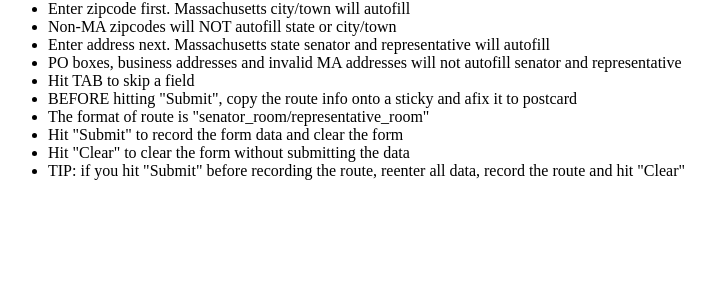
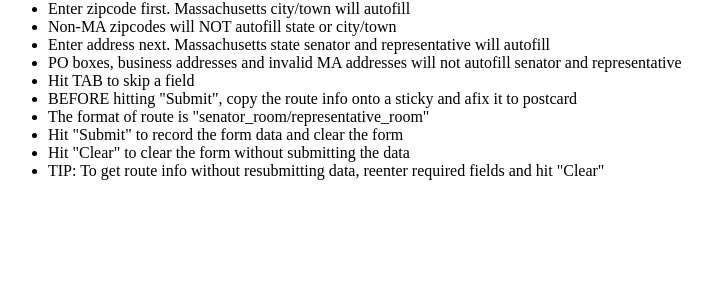
Before and after one commit to aboxer/postcard, a Flask app: template templates/form.html in a window 1280 px wide. Shown: the part 384-684 px from the top of the page, without its empty margins (0-715 px from the left). Run offline with Flask 2, Linux system fonts and the light colour scheme; the template is opened without the code that fills it, so the values that code supplies are empty.

Commit message:
update to quick instructions

```diff
--- a/templates/form.html
+++ b/templates/form.html
@@ -62,7 +62,7 @@
           <li>The format of route is "senator_room/representative_room"</li>
           <li>Hit "Submit" to record the form data and clear the form</li>
           <li>Hit "Clear" to clear the form without submitting the data</li>
-          <li>TIP: if you hit "Submit" before recording the route, reenter all data, record the route and hit "Clear"</li>
+          <li>TIP: To get route info without resubmitting data, reenter required fields and hit "Clear"</li>
         </ul>
       </div>
     </div>
```
